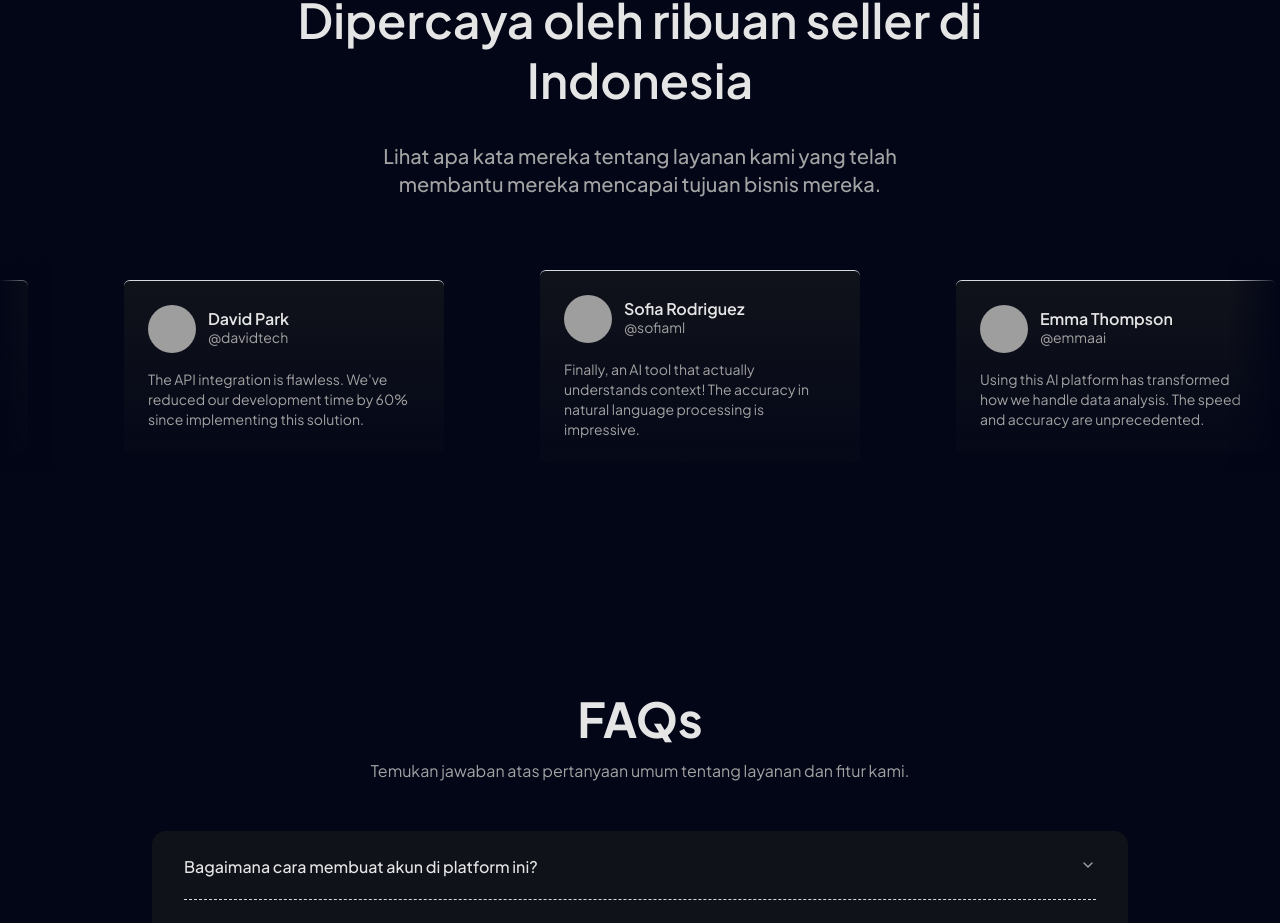
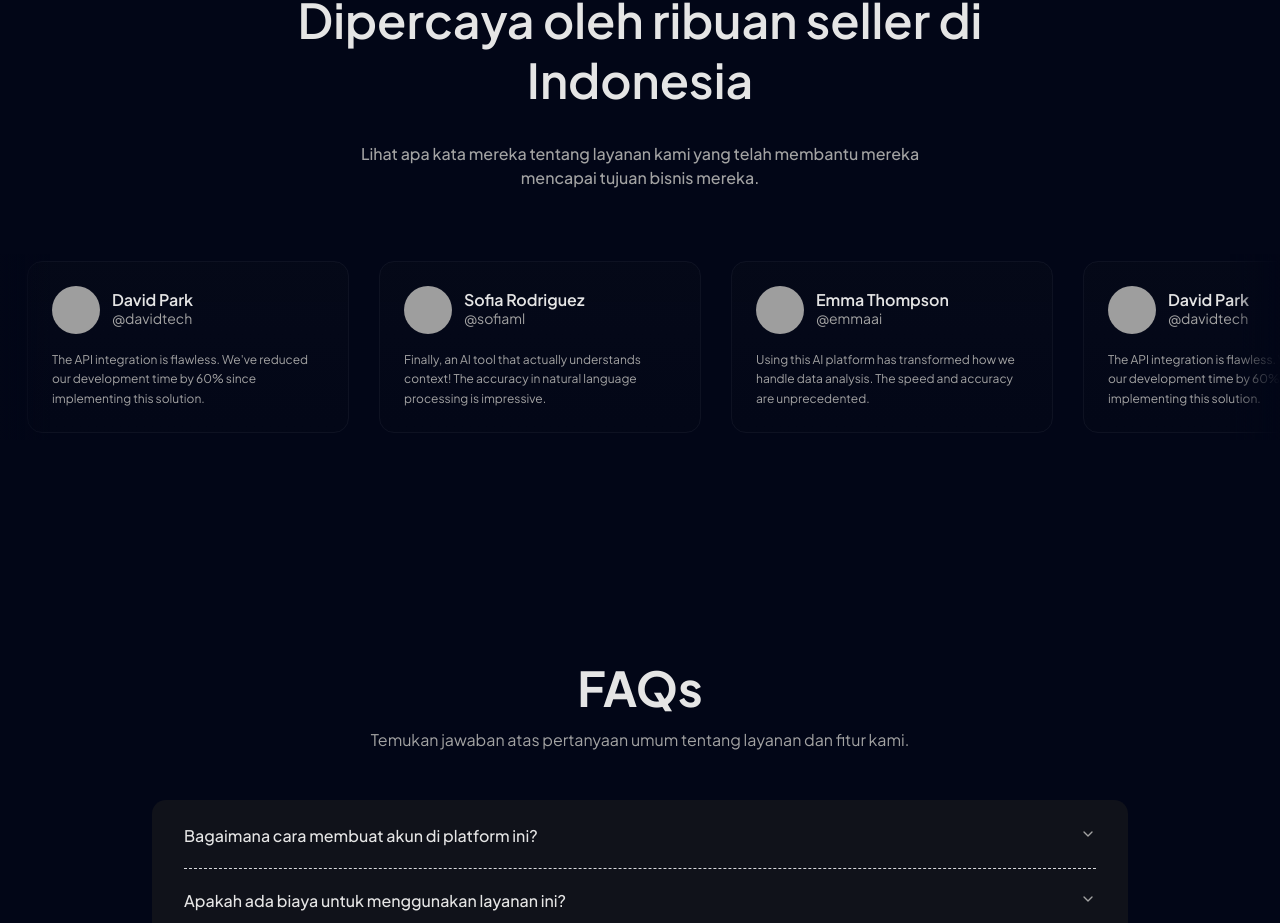
Before and after one commit to alfariiizi/omnytrend-landing, a Next.js app: page / in a window 1280 px wide. Shown: the part 4512-5435 px from the top of the page. Built offline with nearby package versions, Linux system fonts and the light colour scheme; grey boxes are pictures that could not be loaded.

Commit message:
fix (testimonial): update ui

```diff
--- a/components/blocks/testimonials-with-marquee.tsx
+++ b/components/blocks/testimonials-with-marquee.tsx
@@ -1,43 +1,25 @@
-import { cn } from "@/lib/utils";
-import {
-  TestimonialCard,
-  TestimonialAuthor,
-} from "@/components/ui/testimonial-card";
-import Marquee from "react-fast-marquee";
+import { cn } from "@/lib/utils"
+import { TestimonialCard, TestimonialAuthor } from "@/components/ui/testimonial-card"
+import Marquee from "react-fast-marquee"
 
 interface TestimonialsSectionProps {
-  title: string;
-  description: string;
+    title: string
+    description: string
     testimonials: Array<{
-    author: TestimonialAuthor;
-    text: string;
-    href?: string;
-  }>;
-  className?: string;
+        author: TestimonialAuthor
+        text: string
+        href?: string
+    }>
+    className?: string
 }
 
-export function TestimonialsSection({
-  title,
-  description,
-  testimonials,
-  className,
-}: TestimonialsSectionProps) {
+export function TestimonialsSection({ title, description, testimonials, className }: TestimonialsSectionProps) {
     return (
-    <section
-      className={cn(
-        "bg-background text-foreground",
-        "px-0 py-12 sm:py-24 md:py-32",
-        className,
-      )}
-    >
+        <section className={cn("bg-background text-foreground", "px-0 py-12 sm:py-24 md:py-32", className)}>
             <div className="max-w-container mx-auto flex flex-col items-center gap-4 text-center sm:gap-16">
                 <div className="flex flex-col items-center gap-4 px-4 sm:gap-8">
-          <h2 className="max-w-[720px] text-3xl leading-tight font-semibold sm:text-5xl sm:leading-tight">
-            {title}
-          </h2>
-          <p className="text-md text-muted-foreground max-w-[600px] font-medium sm:text-xl">
-            {description}
-          </p>
+                    <h2 className="max-w-[720px] text-3xl leading-tight font-semibold sm:text-5xl sm:leading-tight">{title}</h2>
+                    <p className="text-muted-foreground max-w-[600px] text-base font-medium">{description}</p>
                 </div>
 
                 <div className="relative flex w-full flex-col items-center justify-center overflow-hidden">
@@ -52,10 +34,7 @@ export function TestimonialsSection({
                             // className="max-h-[264px]"
                         >
                             {testimonials.map((item, key) => (
-                <div
-                  key={`testimonial-item-${key + 1}`}
-                  className="mx-10 my-2 flex h-fit flex-col justify-between gap-2 px-2"
-                >
+                                <div key={`testimonial-item-${key + 1}`} className="mx-2 my-2 flex h-fit flex-col justify-between gap-2 px-2">
                                     <TestimonialCard {...item} />
                                 </div>
                             ))}
@@ -67,5 +46,5 @@ export function TestimonialsSection({
                 </div>
             </div>
         </section>
-  );
+    )
 }
--- a/components/ui/testimonial-card.tsx
+++ b/components/ui/testimonial-card.tsx
@@ -14,43 +14,31 @@ export interface TestimonialCardProps {
     className?: string
 }
 
-export function TestimonialCard({
-  author,
-  text,
-  href,
-  className
-}: TestimonialCardProps) {
-  const Card = href ? 'a' : 'div'
+export function TestimonialCard({ author, text, href, className }: TestimonialCardProps) {
+    const Card = href ? "a" : "div"
 
     return (
         <Card
             {...(href ? { href } : {})}
             className={cn(
-        "flex flex-col rounded-lg border-t",
-        "bg-gradient-to-b from-muted/50 to-muted/10",
+                "glass-1 flex flex-col rounded-lg border-none",
+                "glass-2 hover:bg-brand/[0.03] rounded-2xl p-8 outline outline-white/5 transition",
                 "p-4 text-start sm:p-6",
-        "hover:from-muted/60 hover:to-muted/20",
+                "hover:from-brand/60 hover:to-brand/20 hover:outline-brand hover:outline-2",
                 "max-w-[320px] sm:max-w-[320px]",
                 "transition-colors duration-300",
-        className
-      )}
-    >
+                className,
+            )}>
             <div className="flex items-center gap-3">
                 <Avatar className="h-12 w-12">
                     <AvatarImage src={author.avatar} alt={author.name} />
                 </Avatar>
                 <div className="flex flex-col items-start">
-          <h3 className="text-md font-semibold leading-none">
-            {author.name}
-          </h3>
-          <p className="text-sm text-muted-foreground">
-            {author.handle}
-          </p>
+                    <h3 className="text-md leading-none font-semibold">{author.name}</h3>
+                    <p className="text-muted-foreground text-sm">{author.handle}</p>
                 </div>
             </div>
-      <p className="sm:text-md mt-4 text-sm text-muted-foreground">
-        {text}
-      </p>
+            <p className="sm:text-md text-muted-foreground mt-4 text-xs leading-relaxed">{text}</p>
         </Card>
     )
 }
```
Also changed, not shown: components/sections/testimonial/default.tsx (+6 -9 lines). Lines whose indentation alone changed are shown as unchanged.
